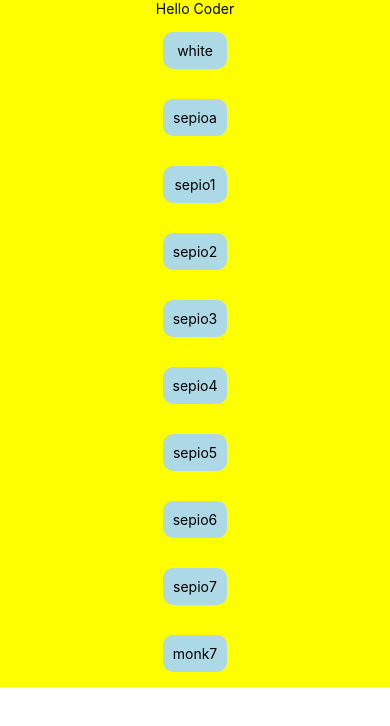
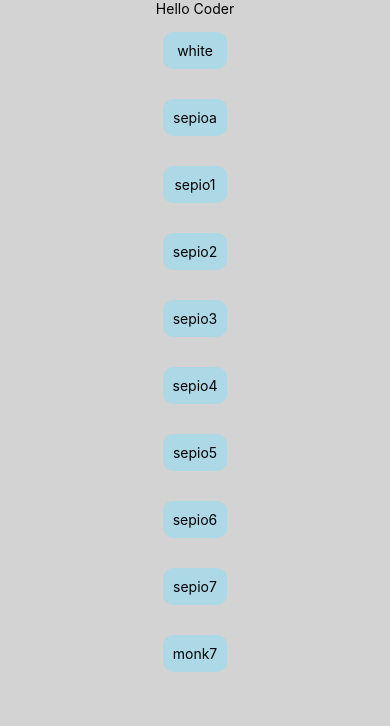
Before and after one commit to smushibi/my-app-01, a React Native app: screen / in a window 390 px wide. Shown: the top 726 px of the page. Built offline with nearby package versions, Linux system fonts and the light colour scheme.

Commit message:
finally flatlist

```diff
--- a/App.js
+++ b/App.js
@@ -31,7 +31,7 @@ return (
         data={names}
         renderItem={({item})=>
         (<TouchableOpacity onPress={()=>delItem(item.id)} style={styles.container2}><Text>{item.name}</Text></TouchableOpacity>)}
-        keyExtractor={(item)=> item.id}
+        keyExtractor={item => item.id.toString()}
       />
     </View>
 
@@ -41,9 +41,9 @@ return (
 const styles = StyleSheet.create({
 
 container:{
-  backgroundColor:"yellow",
-  alignItems:"center"
-
+  backgroundColor:"lightgray",
+  alignItems:"center",
+  flex: 1,
 
 },
 text:{
@@ -58,6 +58,7 @@ container2:{
   backgroundColor:'lightblue',
   alignItems:'center'
 
+
 }
 
 })
```
